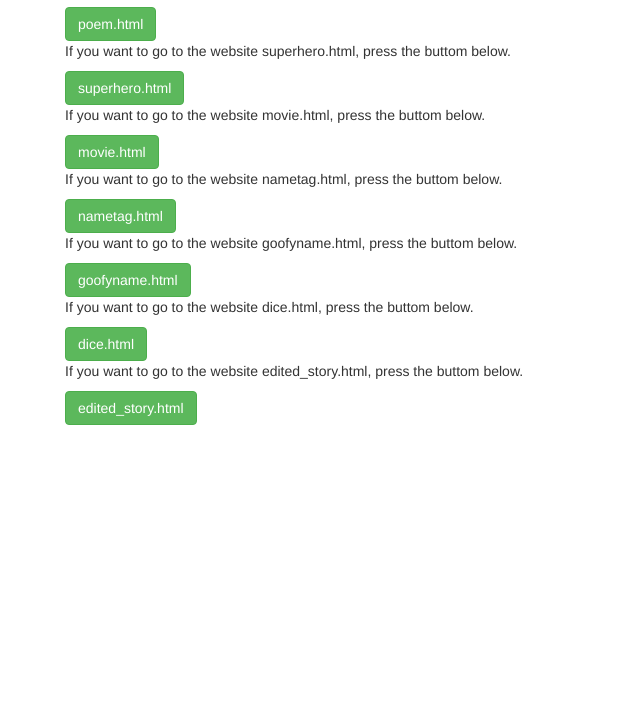
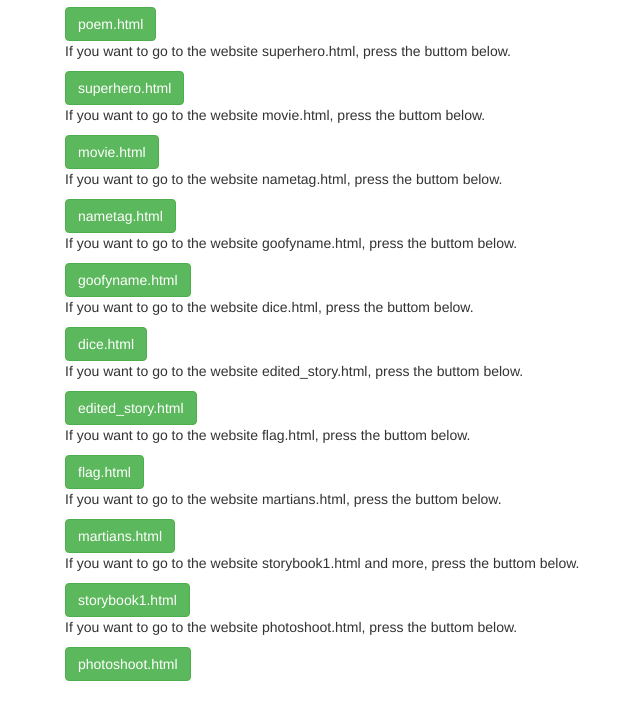
Before and after one commit to marylee123/nha-assignments, a plain HTML site: page index.html in a window 1280 px wide. Shown: the part 86-800 px from the top of the page, without its empty margins (5-645 px from the left). Drawn offline with nearby package versions, Linux system fonts and the light colour scheme.

Commit message:
upgrade
i gave the index.html more relative links or should i say, “buttons”

```diff
--- a/index.html
+++ b/index.html
@@ -30,7 +30,20 @@
 
   <p> If you want to go to the website edited_story.html, press the buttom below.</p>
   <button type="button" class="btn btn-success"<a href="edited_story.html">edited_story.html</a><br></button><br>
+
+  <p> If you want to go to the website flag.html, press the buttom below.</p>
+  <button type="button" class="btn btn-success"<a href="flag.html">flag.html</a><br></button><br>
+
+  <p> If you want to go to the website martians.html, press the buttom below.</p>
+  <button type="button" class="btn btn-success"<a href="martians.html">martians.html</a><br></button><br>
+
+  <p> If you want to go to the website storybook1.html and more, press the buttom below.</p>
+  <button type="button" class="btn btn-success"<a href="storybook1.html">storybook1.html</a><br></button><br>
+
+  <p> If you want to go to the website photoshoot.html, press the buttom below.</p>
+  <button type="button" class="btn btn-success"<a href="photoshoot.html">photoshoot.html</a><br></button><br>
 </div>
-
+</div>
+</div>
 </body>
 </html>
```
Also changed, not shown: bootstrap.html (deleted, +0 -16 lines).
